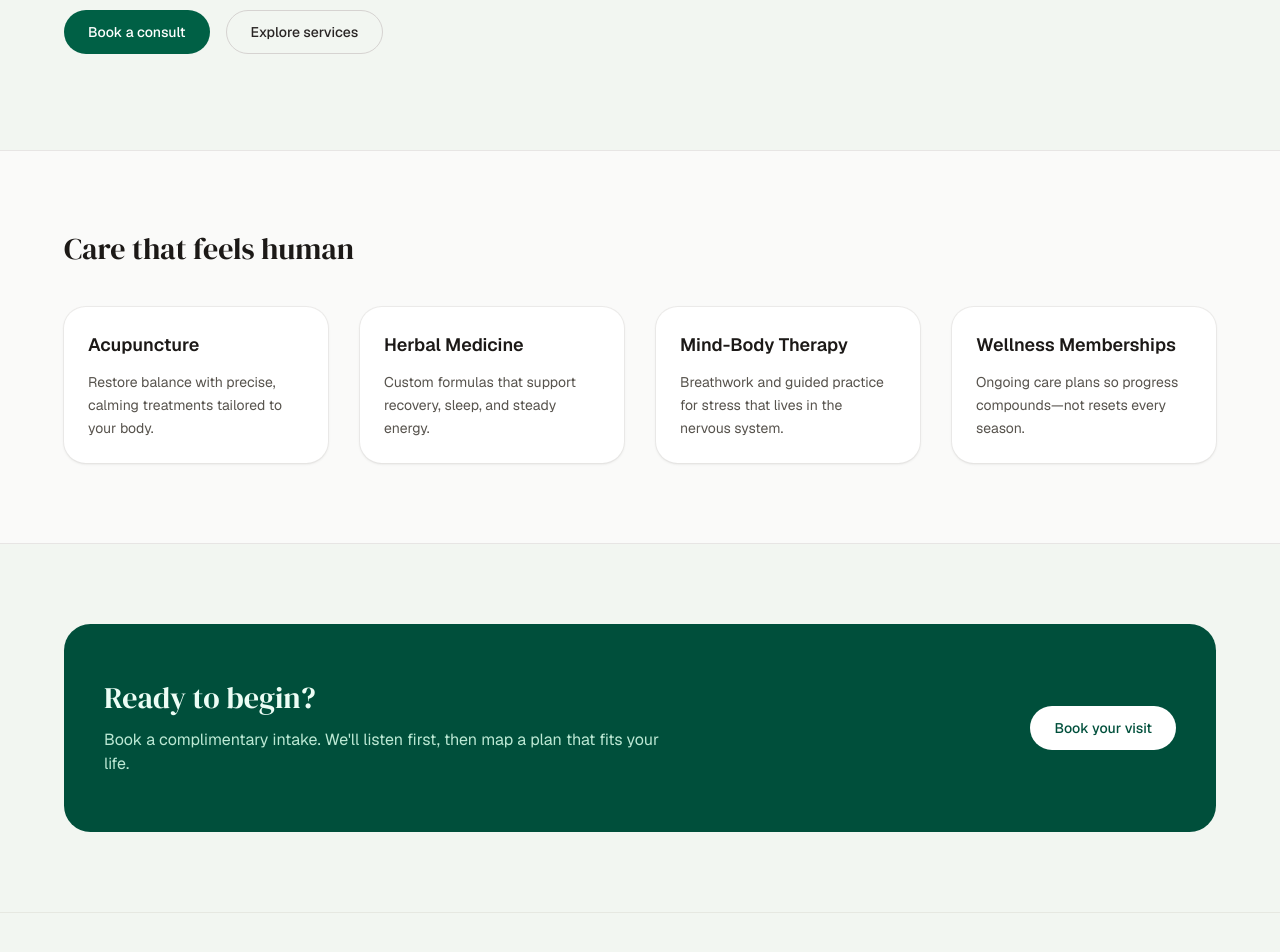
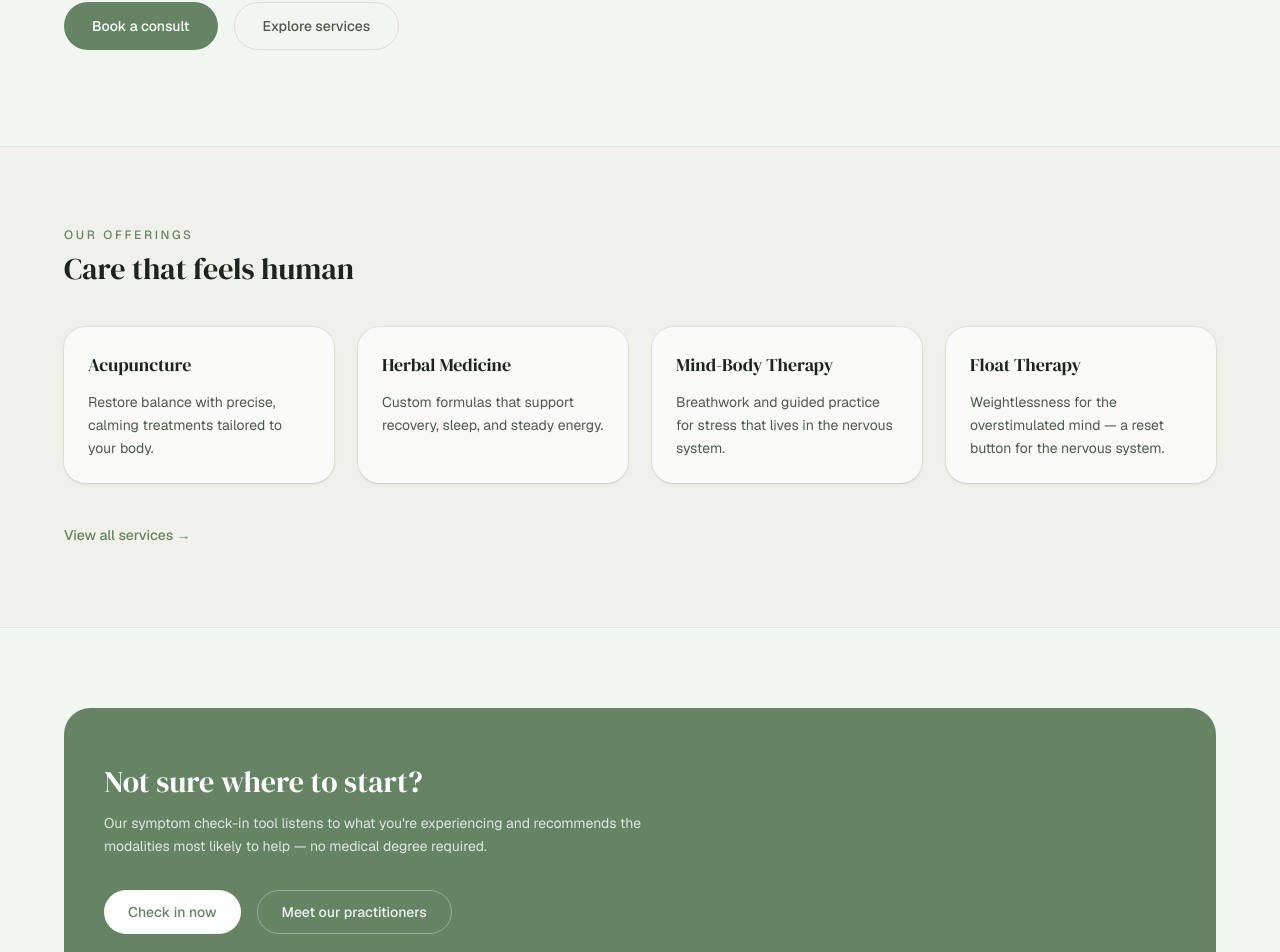
Before and after one commit to anas-khan-antimatter/mkt-aether-wellness, a Next.js app: page / in a window 1280 px wide. Shown: the part 441-1393 px from the top of the page. Built offline with nearby package versions, Linux system fonts and the light colour scheme; a web font is replaced by a local one.

Commit message:
antimatter: checkpoint c-1790732962288-ubgez

```diff
--- a/src/app/page.tsx
+++ b/src/app/page.tsx
@@ -4,60 +4,78 @@ const services = [
   { title: "Acupuncture", body: "Restore balance with precise, calming treatments tailored to your body." },
   { title: "Herbal Medicine", body: "Custom formulas that support recovery, sleep, and steady energy." },
   { title: "Mind-Body Therapy", body: "Breathwork and guided practice for stress that lives in the nervous system." },
-  { title: "Wellness Memberships", body: "Ongoing care plans so progress compounds—not resets every season." },
+  { title: "Float Therapy", body: "Weightlessness for the overstimulated mind — a reset button for the nervous system." },
 ];
 
 export default function Home() {
   return (
     <main>
+      {/* Hero */}
       <section className="relative overflow-hidden px-6 pb-24 pt-20">
         <div className="mx-auto max-w-6xl">
-          <p className="text-sm font-medium uppercase tracking-[0.2em] text-emerald-700/80">
+          <p className="text-xs font-medium uppercase tracking-[0.22em] text-[oklch(0.58_0.06_145)]">
             Holistic clinic · Brooklyn
           </p>
-          <h1 className="mt-4 max-w-3xl font-serif text-5xl leading-tight tracking-tight text-stone-900 md:text-6xl">
+          <h1 className="mt-4 max-w-3xl font-serif text-5xl leading-tight tracking-tight text-[oklch(0.25_0.02_140)] md:text-6xl">
             Healing that meets you where you are
           </h1>
-          <p className="mt-6 max-w-2xl text-lg text-stone-600">
-            Aether Wellness blends ancient practice with modern clinical care—so you leave
+          <p className="mt-6 max-w-2xl text-base leading-relaxed text-[oklch(0.45_0.025_140)]">
+            Aether Wellness blends ancient practice with modern clinical care — so you leave
             lighter, clearer, and more yourself.
           </p>
           <div className="mt-10 flex flex-wrap gap-4">
-            <Link href="/book" className="inline-flex h-11 items-center rounded-full bg-emerald-800 px-6 text-sm font-medium text-white hover:bg-emerald-900">
+            <Link href="/book" className="inline-flex h-12 items-center rounded-full bg-[oklch(0.58_0.06_145)] px-7 text-sm font-medium text-white transition-all hover:bg-[oklch(0.52_0.06_145)] hover:shadow-lg hover:shadow-[oklch(0.58_0.06_145/0.25)]">
               Book a consult
             </Link>
-            <Link href="/services" className="inline-flex h-11 items-center rounded-full border border-stone-300 px-6 text-sm font-medium text-stone-800 hover:bg-stone-50">
+            <Link href="/services" className="inline-flex h-12 items-center rounded-full border border-[oklch(0.82_0.012_110/0.5)] px-7 text-sm font-medium text-[oklch(0.45_0.025_140)] transition-all hover:bg-white/70 hover:text-[oklch(0.25_0.02_140)]">
               Explore services
             </Link>
           </div>
         </div>
       </section>
 
-      <section className="border-y border-stone-200 bg-stone-50 px-6 py-20">
+      {/* Services preview */}
+      <section className="border-y border-[oklch(0.82_0.012_110/0.3)] bg-[oklch(0.88_0.025_80/0.15)] px-6 py-20">
         <div className="mx-auto max-w-6xl">
-          <h2 className="font-serif text-3xl text-stone-900">Care that feels human</h2>
-          <div className="mt-10 grid gap-8 md:grid-cols-2 lg:grid-cols-4">
+          <p className="text-xs font-medium uppercase tracking-[0.22em] text-[oklch(0.58_0.06_145)]">
+            Our offerings
+          </p>
+          <h2 className="mt-2 font-serif text-3xl text-[oklch(0.25_0.02_140)]">
+            Care that feels human
+          </h2>
+          <div className="mt-10 grid gap-6 md:grid-cols-2 lg:grid-cols-4">
             {services.map((s) => (
-              <div key={s.title} className="rounded-2xl bg-white p-6 shadow-sm ring-1 ring-stone-200/70">
-                <h3 className="text-lg font-semibold text-stone-900">{s.title}</h3>
-                <p className="mt-3 text-sm leading-relaxed text-stone-600">{s.body}</p>
+              <div key={s.title} className="rounded-2xl bg-white/70 p-6 shadow-sm ring-1 ring-[oklch(0.82_0.012_110/0.3)] transition-all hover:bg-white hover:shadow-md">
+                <h3 className="font-serif text-lg text-[oklch(0.25_0.02_140)]">{s.title}</h3>
+                <p className="mt-3 text-sm leading-relaxed text-[oklch(0.45_0.025_140)]">{s.body}</p>
               </div>
             ))}
+          </div>
+          <div className="mt-10">
+            <Link href="/services" className="text-sm font-medium text-[oklch(0.58_0.06_145)] transition-colors hover:text-[oklch(0.52_0.06_145)]">
+              View all services &rarr;
+            </Link>
           </div>
         </div>
       </section>
 
+      {/* Check-in prompt */}
       <section className="px-6 py-20">
-        <div className="mx-auto flex max-w-6xl flex-col items-start justify-between gap-8 rounded-3xl bg-emerald-900 px-10 py-14 text-emerald-50 md:flex-row md:items-center">
-          <div>
-            <h2 className="font-serif text-3xl">Ready to begin?</h2>
-            <p className="mt-3 max-w-xl text-emerald-100/90">
-              Book a complimentary intake. We&apos;ll listen first, then map a plan that fits your life.
+        <div className="mx-auto max-w-6xl">
+          <div className="rounded-3xl bg-[oklch(0.58_0.06_145)] px-10 py-14 text-white">
+            <h2 className="font-serif text-3xl">Not sure where to start?</h2>
+            <p className="mt-3 max-w-xl text-sm leading-relaxed text-white/80">
+              Our symptom check-in tool listens to what you&apos;re experiencing and recommends the modalities most likely to help — no medical degree required.
             </p>
+            <div className="mt-8 flex flex-wrap gap-4">
+              <Link href="/check-in" className="inline-flex h-11 items-center rounded-full bg-white px-6 text-sm font-medium text-[oklch(0.58_0.06_145)] transition-all hover:bg-white/90">
+                Check in now
+              </Link>
+              <Link href="/team" className="inline-flex h-11 items-center rounded-full border border-white/30 px-6 text-sm font-medium text-white/90 transition-all hover:bg-white/10">
+                Meet our practitioners
+              </Link>
+            </div>
           </div>
-          <Link href="/book" className="inline-flex h-11 items-center rounded-full bg-white px-6 text-sm font-medium text-emerald-900 hover:bg-emerald-50">
-            Book your visit
-          </Link>
         </div>
       </section>
     </main>
```
